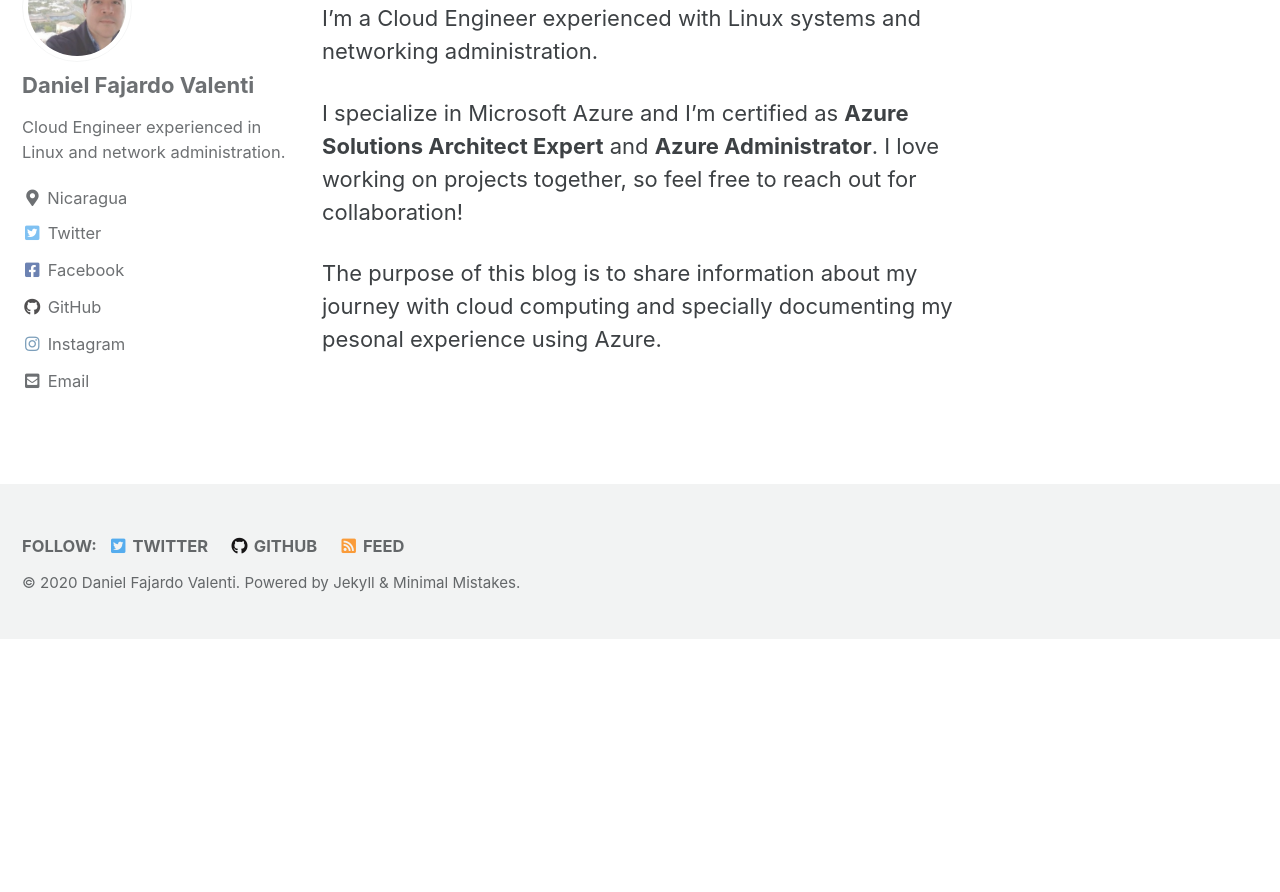
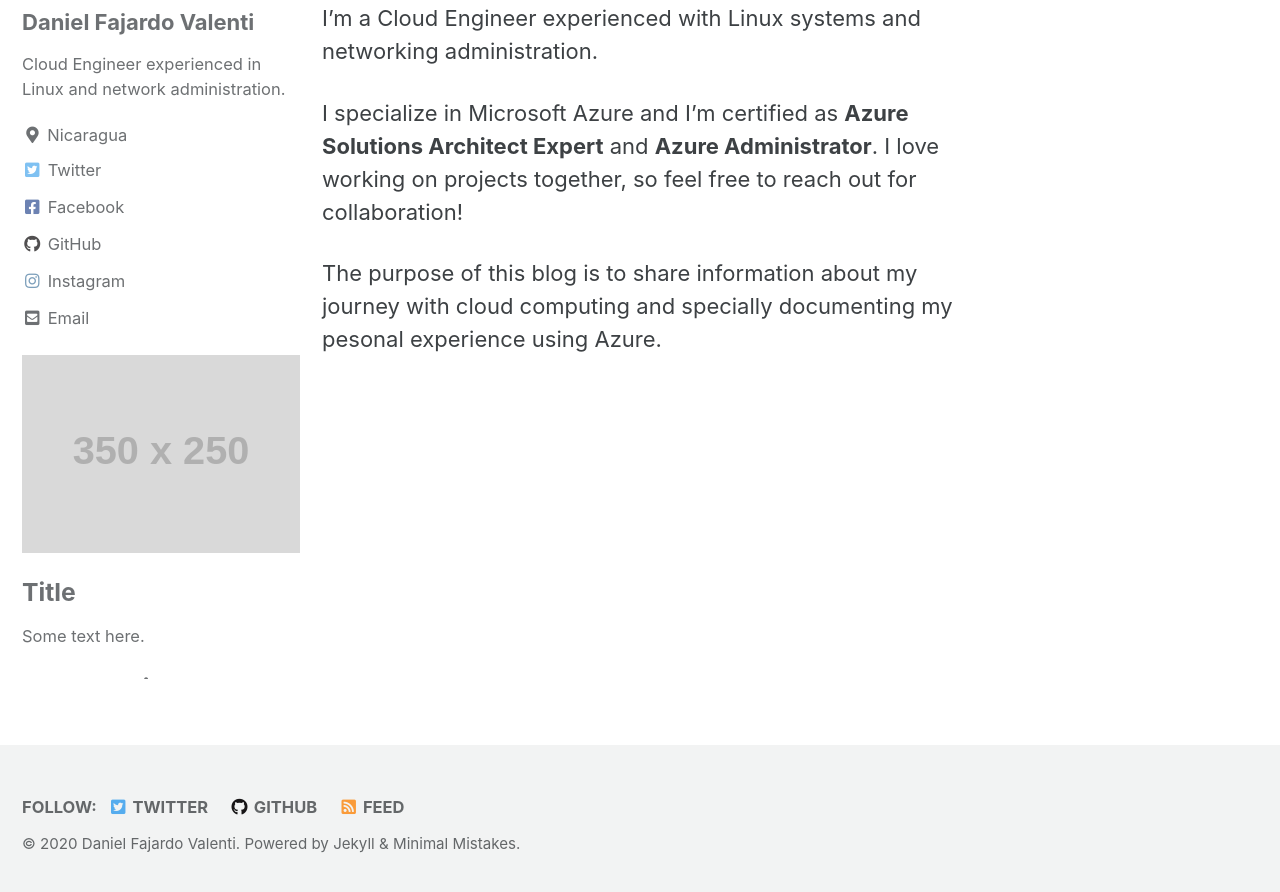
Before and after one commit to daniel-fv/daniel-fv.github.io, a Jekyll site: the page built from _pages/about.md, in a window 1280 px wide and 900 px high, scrolled down 466 px. Shown: the top 892 px of the window. Built offline with Jekyll 4.4.1, drawn with Linux system fonts in a browser that asks for light colours; cached includes are drawn as plain includes; before the commit the page ends 1105 px from its top, so only the background shows below that.

Commit message:
Added sidebar to about page

```diff
--- a/_pages/about.md
+++ b/_pages/about.md
@@ -5,6 +5,14 @@
     #image: "/images/daniel-fajardo-valenti_med.png"
     image: "/images/cloud-computing-banner-hand.jpg"
 author_profile: true
+
+sidebar:
+  - title: "Title"
+    image: http://placehold.it/350x250
+    image_alt: "image"
+    text: "Some text here."
+  - title: "Another Title"
+    text: "More text here."
 ---
 Welcome to my Cloud Computing Blog!
 
```
